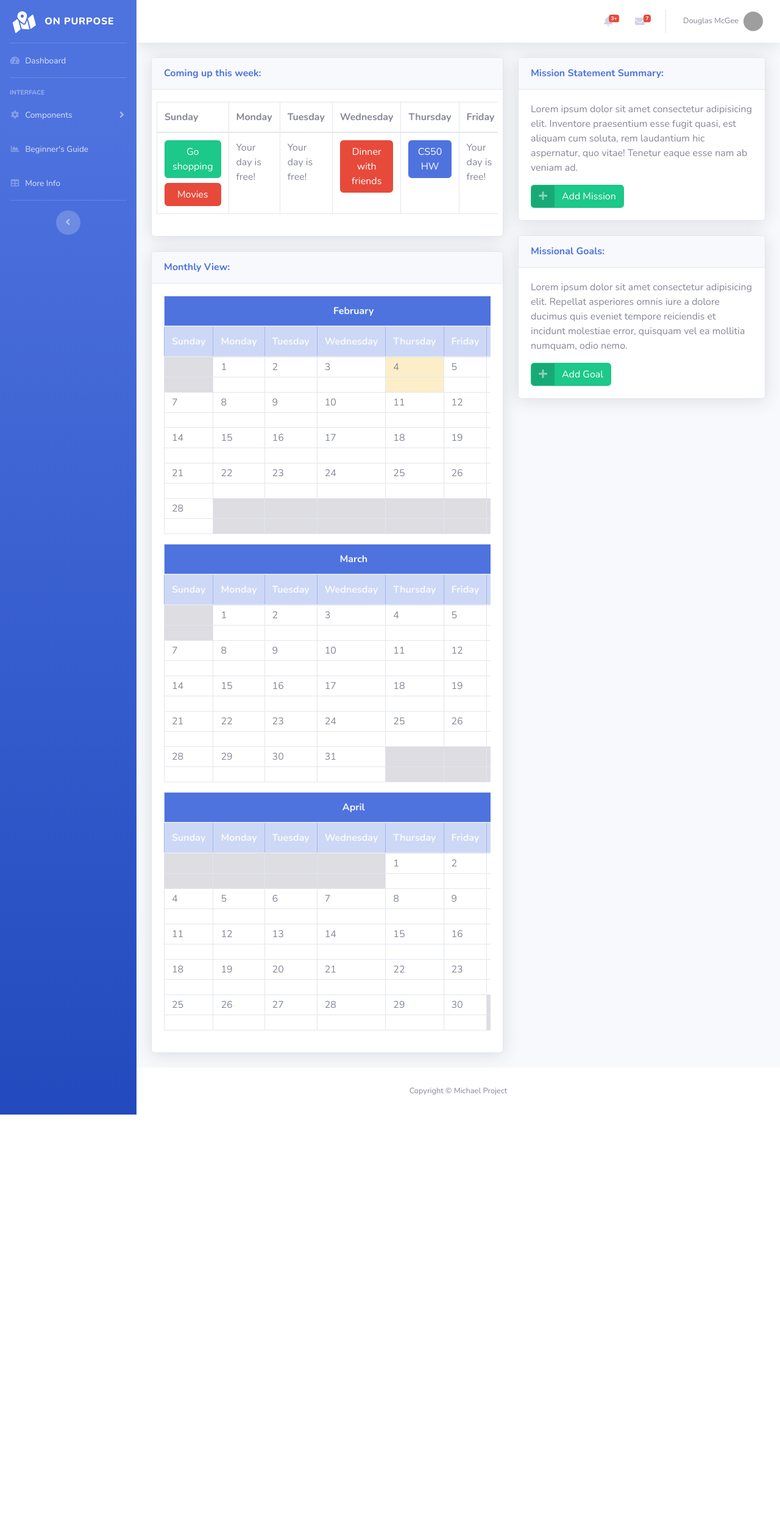
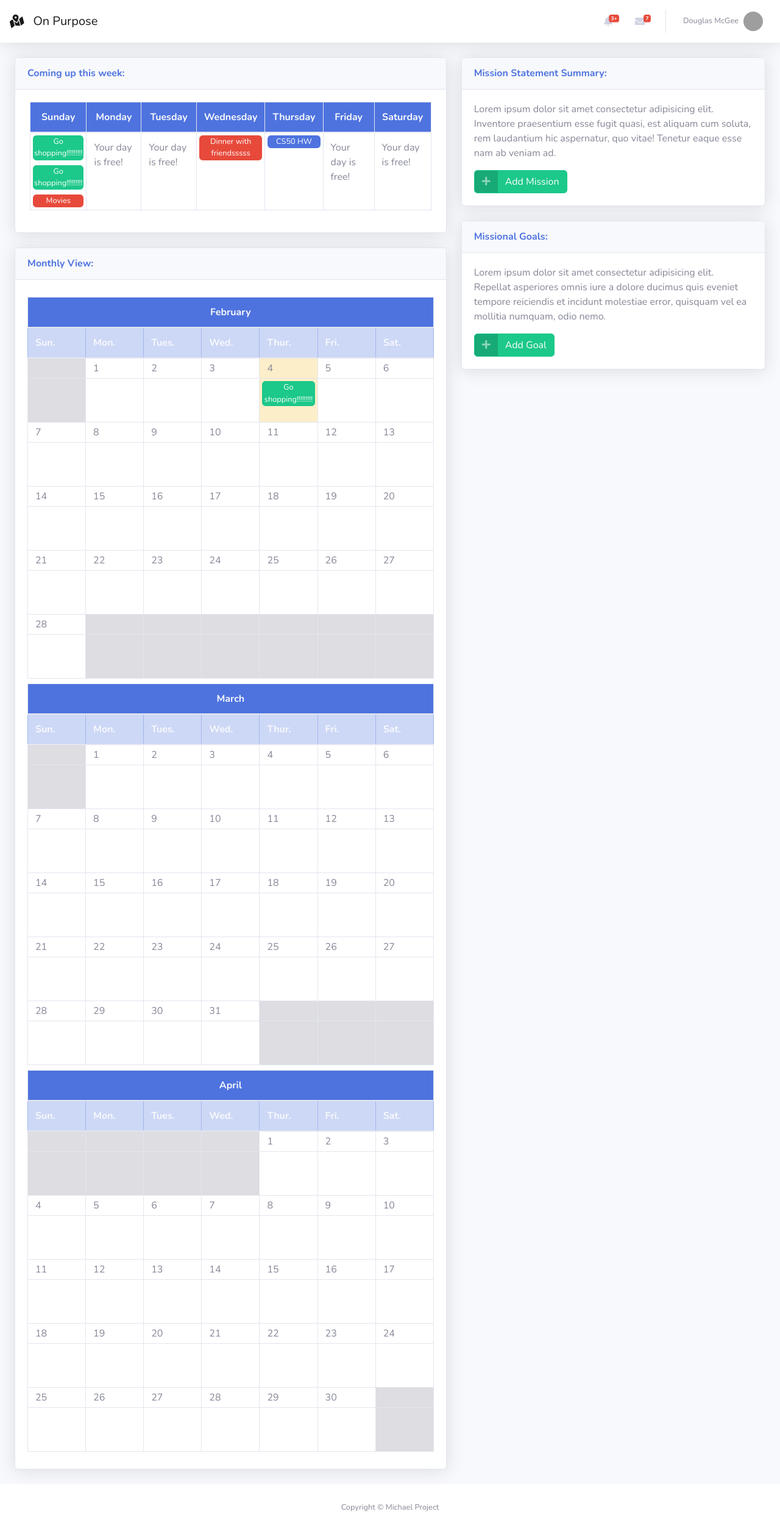
Before and after one commit to MMahoney6713/Capstone1, a Flask app: page / in a window 1280 px wide. Shown: the whole page at 61% size. Before the commit the page ends 1828 px from the top, so only its background shows below. Run offline with Flask 2, Linux system fonts and the light colour scheme; some libraries are stand-ins or nearby versions; grey boxes are pictures that could not be loaded.

Commit message:
event adding possible on front-end. will need to update the dropright so that can edit the info

```diff
--- /dev/null
+++ b/static/css/calendar.css
@@ -0,0 +1,20 @@
+table * {
+    font-size: 1em;
+}
+
+.event {
+    font-size: .8em;
+}
+
+.event-row {
+    height: 4.5em;
+    font-size: 1em;
+}
+
+.calendar-col {
+    width: 14.29%;
+}
+
+.dropdown-item:hover {
+    font-weight: 700;
+}
--- a/static/js/monthly-calendars.js
+++ b/static/js/monthly-calendars.js
@@ -1,6 +1,11 @@
 $(function () {
+
+
     // Helpful jQuery objects for later use
     const $monthlyViewDiv = $('.month-views');
+
+
+
 
     function buildCalendarHTML(month, year, today) {
         const weekdayArray = ['Sunday', 'Monday', 'Tuesday', 'Wednesday', 'Thursday', 'Friday', 'Saturday'];
@@ -9,19 +14,19 @@ $(function () {
 
         // Build header
         const $calendarHead = $(`
-        <table class="table table-bordered" width="100%" cellspacing="0">
+        <table class="table table-bordered py-2 my-2" width="100%" cellspacing="0">
             <thead class="font-weight-bold">
                 <tr>
                     <th class="text-center text-light bg-primary" colspan="7">${monthsArray[month]}</th>
                 </tr>
                 <tr class="table-primary text-light">
-                    <th>Sunday</th>
-                    <th>Monday</th>
-                    <th>Tuesday</th>
-                    <th>Wednesday</th>
-                    <th>Thursday</th>
-                    <th>Friday</th>
-                    <th>Saturday</th>
+                    <th class="calendar-col">Sun.</th>
+                    <th class="calendar-col">Mon.</th>
+                    <th class="calendar-col">Tues.</th>
+                    <th class="calendar-col">Wed.</th>
+                    <th class="calendar-col">Thur.</th>
+                    <th class="calendar-col">Fri.</th>
+                    <th class="calendar-col">Sat.</th>
                 </tr>
             </thead>
         </table>
@@ -41,37 +46,37 @@ $(function () {
 
         for (let j = 0; j < blocks_needed / 7; j++) {
             const $dayCountRow = $('<tr></tr>');
-            const $eventRow = $('<tr>');
+            const $eventRow = $('<tr class="event-row">');
 
             for (let i = 0; i < weekdayArray.length; i++) {
 
                 // Append blanks
                 if (block_count < firstDayOfMonth || day_count >= daysInMonth) {
                     $dayCountRow.append($('<td class="table-secondary py-1"></td>'));
-                    $eventRow.append($('<td class="table-secondary"></td>'));
+                    $eventRow.append($('<td class="table-secondary p-1"></td>'));
                 } else {
                     if (today.getDay() === day_count + 1 && today.getMonth() === month) {
                         $dayCountRow.append($(`<td class="table-warning py-1">${day_count + 1}</td>`));
-                        $eventRow.append($('<td class="table-warning"></td>'));
+                        $eventRow.append($(`
+                        <td class="table-warning event-space p-1">
+                            <button type="button" class="btn btn-success btn-block event p-0">Go shopping!!!!!!!!!</button>
+                        </td>`));
                     } else {
                         $dayCountRow.append($(`<td class="py-1">${day_count + 1}</td>`));
-                        $eventRow.append($('<td>'));
+                        $eventRow.append($('<td class="event-space p-1">'));
                     }
                     day_count++;
                 }
 
                 block_count++;
             }
-
             $calendarBody.append($dayCountRow);
             $calendarBody.append($eventRow);
-
         }
-
         $calendarHead.append($calendarBody);
         $monthlyViewDiv.append($calendarHead);
+    }
 
-    }
 
     function calendarBlocksNeeded(firstDayOfMonth, daysInMonth) {
         // Sum the number of blanks to the first day, plus days in month, plus blanks to end of calendar
@@ -80,6 +85,38 @@ $(function () {
 
         return numberBlanksToFirstDay + numberBlanksAtEnd + daysInMonth;
     }
+
+
+    $monthlyViewDiv.on('click', 'td.event-space', function (event) {
+        if (event.target.nodeName === "BUTTON") {
+            console.log('button')
+        } else {
+            $newEvent = $(`
+            <div class="dropright">
+                <button type="button" class="btn btn-secondary btn-block event p-0 my-1"
+                    data-toggle="dropdown" aria-haspopup="true" aria-expanded="true">
+                    New Event
+                </button>
+                <div class="dropdown-menu dropdown-menu-right shadow p-1 m-1"
+                    aria-labelledby="dropdown">
+                    <!-- Dropdown menu links -->
+                    <a class="dropdown-item" href="#">
+                        <i class="fas fa-pencil-alt fa-sm fa-fw mr-2 text-info"></i>
+                        Update
+                    </a>
+                    <a class="dropdown-item" href="#">
+                        <i class="fas fa-trash-alt fa-sm fa-fw mr-2 text-danger"></i>
+                        Rubbish
+                    </a>
+                </div>
+            </div>
+            `)
+            $(this).append($newEvent)
+        }
+    })
+
+
+
 
     const numberOfMonthsToShow = 3;
     const today = new Date();
--- a/templates/homepage.html
+++ b/templates/homepage.html
@@ -19,40 +19,57 @@
                 </div>
                 <div class="card-body">
                     <div class="row">
-                        <div class="table-responsive">
-                            <table class="table table-bordered" id="dataTable" width="100%" cellspacing="0">
+                        <div class="table-responsive mx-3">
+                            <table class="table table-bordered" width="100%" cellspacing="0">
                                 <thead>
-                                    <tr>
-                                        <th>Sunday</th>
-                                        <th>Monday</th>
-                                        <th>Tuesday</th>
-                                        <th>Wednesday</th>
-                                        <th>Thursday</th>
-                                        <th>Friday</th>
-                                        <th>Saturday</th>
+                                    <tr class="bg-primary text-center text-light">
+                                        <th class="calendar-col">Sunday</th>
+                                        <th class="calendar-col">Monday</th>
+                                        <th class="calendar-col">Tuesday</th>
+                                        <th class="calendar-col">Wednesday</th>
+                                        <th class="calendar-col">Thursday</th>
+                                        <th class="calendar-col">Friday</th>
+                                        <th class="calendar-col">Saturday</th>
                                     </tr>
                                 </thead>
                                 <tbody>
                                     <tr>
-                                        <td>
-                                            <a href="#" class="btn btn-success btn-icon-split btn-block">
-                                                <span class="text">Go shopping</span>
+                                        <td class="p-1">
+                                            <a href="#" class="btn btn-success btn-block event p-0">
+                                                <span class="text p-0">Go shopping!!!!!!!!!</span>
                                             </a>
-                                            <a href="#" class="btn btn-danger btn-icon-split btn-block">
-                                                <span class="text">Movies</span>
+                                            <button type="button" class="btn btn-success btn-block event p-0">Go
+                                                shopping!!!!!!!!!</button>
+                                            <a href="#" class="btn btn-danger btn-block event p-0">
+                                                <span class="text p-0">Movies</span>
                                             </a>
                                         </td>
                                         <td>Your day is free!</td>
                                         <td>Your day is free!</td>
-                                        <td>
-                                            <a href="#" class="btn btn-danger btn-icon-split btn-block">
-                                                <span class="text">Dinner with friends</span>
+                                        <td class="p-1">
+                                            <a href="#" class="btn btn-danger btn-block event p-0">
+                                                <span class="text p-0">Dinner with friendsssss</span>
                                             </a>
                                         </td>
-                                        <td>
-                                            <a href="#" class="btn btn-primary btn-block">
-                                                <span class="text">CS50 HW</span>
-                                            </a>
+                                        <td class="p-1">
+                                            <div class="dropright">
+                                                <button type="button" class="btn btn-primary btn-block event p-0"
+                                                    data-toggle="dropdown" aria-haspopup="true" aria-expanded="false">
+                                                    CS50 HW
+                                                </button>
+                                                <div class="dropdown-menu dropdown-menu-right shadow p-1 m-1"
+                                                    aria-labelledby="dropdown">
+                                                    <!-- Dropdown menu links -->
+                                                    <a class="dropdown-item" href="#">
+                                                        <i class="fas fa-pencil-alt fa-sm fa-fw mr-2 text-info"></i>
+                                                        Update
+                                                    </a>
+                                                    <a class="dropdown-item" href="#">
+                                                        <i class="fas fa-trash-alt fa-sm fa-fw mr-2 text-danger"></i>
+                                                        Rubbish
+                                                    </a>
+                                                </div>
+                                            </div>
                                         </td>
                                         <td>Your day is free!</td>
                                         <td>Your day is free!</td>
--- a/templates/main-template.html
+++ b/templates/main-template.html
@@ -11,6 +11,7 @@
         href="https://fonts.googleapis.com/css?family=Nunito:200,200i,300,300i,400,400i,600,600i,700,700i,800,800i,900,900i"
         rel="stylesheet">
     <link href="{{ url_for('static',filename='css/sb-admin-2.css') }}" rel="stylesheet">
+    <link href="{{ url_for('static',filename='css/calendar.css') }}" rel="stylesheet">
 </head>
 
 <body id="page-top">
@@ -19,7 +20,7 @@
     <div id="wrapper">
 
         <!-- Sidebar -->
-        <ul class="navbar-nav bg-gradient-primary sidebar sidebar-dark accordion" id="accordionSidebar">
+        <!-- <ul class="navbar-nav bg-gradient-primary sidebar sidebar-dark accordion" id="accordionSidebar">
 
             <a class="sidebar-brand d-flex align-items-center justify-content-center" href="/">
                 <div class="sidebar-brand-icon rotate-n-15">
@@ -75,7 +76,7 @@
                 <button class="rounded-circle border-0" id="sidebarToggle"></button>
             </div>
 
-        </ul>
+        </ul> -->
         <!-- End of Sidebar -->
 
         <!-- Content Wrapper -->
@@ -85,9 +86,15 @@
 
                 <nav class="navbar navbar-expand navbar-light bg-white topbar mb-4 static-top shadow">
 
-                    <button id="sidebarToggleTop" class="btn btn-link d-md-none rounded-circle mr-3">
+                    <!-- <button id="sidebarToggleTop" class="btn btn-link d-md-none rounded-circle mr-3">
                         <i class="fa fa-bars"></i>
-                    </button>
+                    </button> -->
+                    <a class="navbar-brand d-flex align-items-center justify-content-center" href="/">
+                        <div class="navbar-brand-icon rotate-n-15">
+                            <i class="fas fa-map-marked-alt"></i>
+                        </div>
+                        <div class="navbar-brand-text mx-3">On Purpose</div>
+                    </a>
 
                     <ul class="navbar-nav ml-auto">
 
```
Also changed, not shown: 1 other file.
